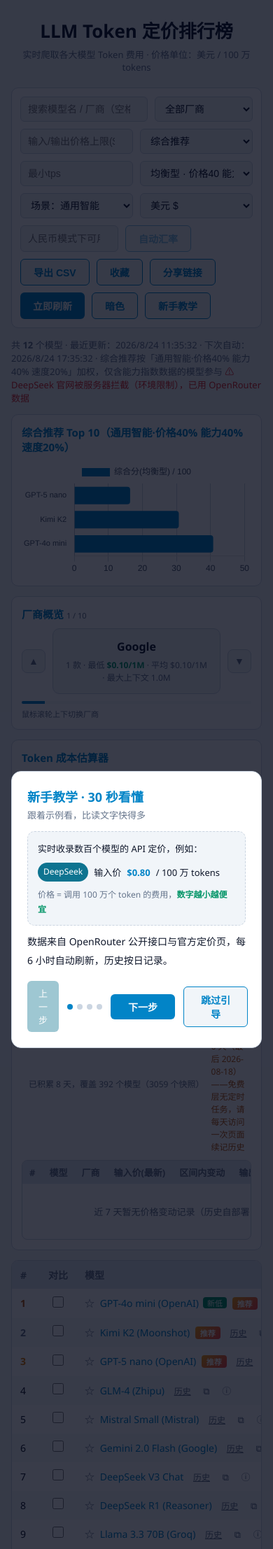
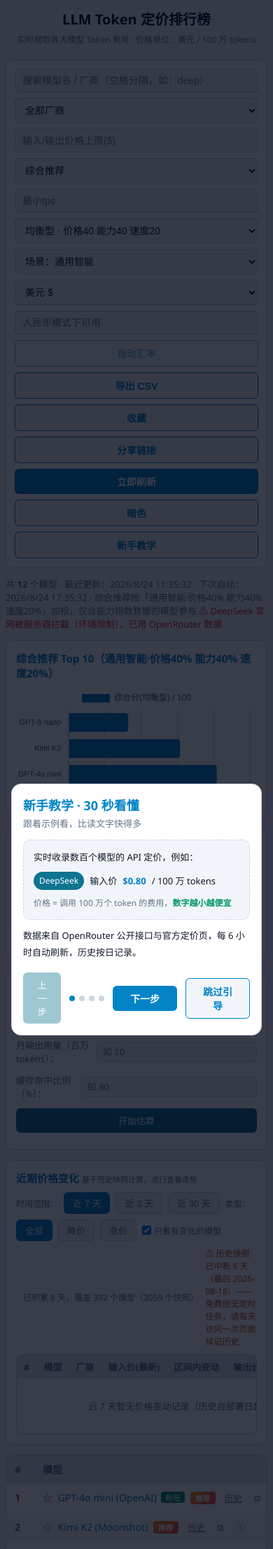
Before and after one commit to study-hard-racate/token_rank, a Flask app: page / in a window 390 px wide. Shown: the top 2214 px of the page at 70% size. Run offline with Flask 3, Linux system fonts and the light colour scheme; data that the repository does not hold is empty.

Commit message:
v39: 移动端适配 + 三项 UX 优化
- 搜索防抖 300ms → 200ms
- 移动端隐藏次要列（对比、更新时间、缓存输入）
- 工具栏垂直排列，弹窗全屏，图表单列
- 估算器单列布局

```diff
--- a/static/app.js
+++ b/static/app.js
@@ -1524,7 +1524,7 @@ document.addEventListener("DOMContentLoaded", async () => {
     document.body.classList.add("light");
     $("theme").textContent = "暗色";
   }
-  $("search").addEventListener("input", debounce(loadData, 300));
+  $("search").addEventListener("input", debounce(loadData, 200));
   $("provider").addEventListener("change", loadData);
   $("maxprice").addEventListener("change", loadData);
   $("sort").addEventListener("change", () => {
--- a/static/style.css
+++ b/static/style.css
@@ -418,3 +418,38 @@ body.light .hist-warn { color: #b45309; }
 .g-dot { width: 8px; height: 8px; border-radius: 50%; background: var(--line); }
 .g-dot.active { background: var(--accent); }
 #guide-prev:disabled { opacity: .4; cursor: default; }
+
+/* ============================================================
+ * 移动端适配 (≤ 768px)
+ * ============================================================ */
+@media (max-width: 768px) {
+  body { padding: 12px 8px 24px; }
+  header h1 { font-size: 20px; }
+  .subtitle { font-size: 12px; }
+
+  /* 工具栏垂直排列 */
+  .toolbar { flex-direction: column; gap: 8px; }
+  .toolbar input, .toolbar select { min-width: 100%; }
+
+  /* 主表格：隐藏次要列 */
+  #rank th:nth-child(2),  /* 对比 */
+  #rank td:nth-child(2),
+  #rank th:nth-child(11), /* 更新时间 */
+  #rank td:nth-child(11),
+  #rank th:nth-child(6),  /* 缓存输入 */
+  #rank td:nth-child(6) { display: none; }
+
+  /* 图表和统计改为单列 */
+  .grid { grid-template-columns: 1fr; }
+
+  /* 估算器单列 */
+  .est-row { flex-direction: column; align-items: stretch; }
+  .est-row input { width: 100%; }
+
+  /* 弹窗全屏 */
+  .modal-box { width: 96vw; max-height: 90vh; padding: 12px; }
+
+  /* 新手引导适配 */
+  .guide-box { width: 96vw; padding: 16px; }
+  .guide-step { min-height: 120px; font-size: 13px; }
+}
```
